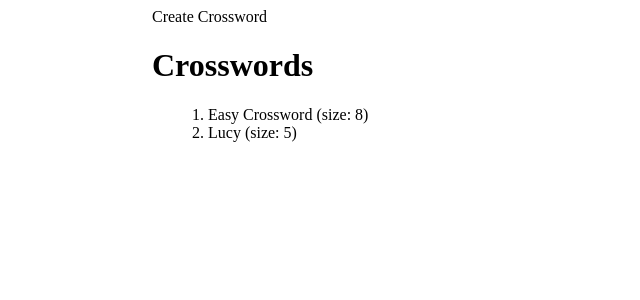
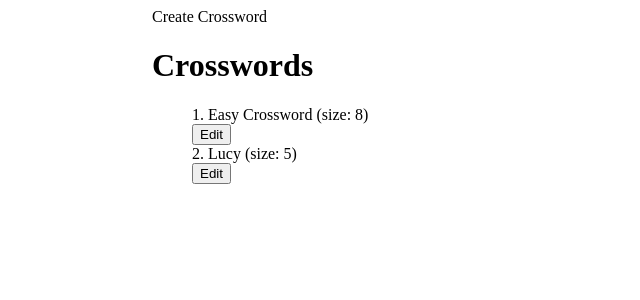
Before and after one commit to AnthonyPengelly/crossword, a React app: page / in a window 1280 px wide. Shown: the top 300 px of the page, without its empty margins (0-640 px from the left). Built offline with nearby package versions, Linux system fonts and the light colour scheme.

Commit message:
Allow editing of existing crosswords

```diff
--- a/src/components/crosswordCreator.tsx
+++ b/src/components/crosswordCreator.tsx
@@ -12,6 +12,7 @@ import {mapCrosswordToNumberedCrossword} from "../helpers/crosswordNumberer";
 import {getSquaresForClue, getMaxLengthForClue, getIndexOfClue} from "../helpers/clueHelper";
 
 interface CrosswordCreatorProps {
+    crossword?: NumberedCrossword;
     returnToList: () => void;
     createCrossword: (crossword: NumberedCrossword) => void;
 }
@@ -26,7 +27,7 @@ interface CrosswordCreatorState {
 export default class CrosswordCreator extends React.Component<CrosswordCreatorProps, CrosswordCreatorState> {
     constructor(props: CrosswordCreatorProps) {
         super(props);
-        this.state = {crossword: undefined, selectedIndices: []};
+        this.state = {crossword: this.getCrosswordForEditting(props.crossword), selectedIndices: []};
         this.createBlankCrossword = this.createBlankCrossword.bind(this);
         this.completeCrossword = this.completeCrossword.bind(this);
         this.selectSquare = this.selectSquare.bind(this);
@@ -35,6 +36,10 @@ export default class CrosswordCreator extends React.Component<CrosswordCreatorPr
         this.changeDirection = this.changeDirection.bind(this);
         this.updateClue = this.updateClue.bind(this);
         this.deleteClue = this.deleteClue.bind(this);
+    }
+
+    componentWillReceiveProps(newProps: CrosswordCreatorProps): void {
+        this.setState({crossword: this.getCrosswordForEditting(newProps.crossword)});
     }
 
     render(): JSX.Element {
@@ -174,6 +179,18 @@ export default class CrosswordCreator extends React.Component<CrosswordCreatorPr
         }
     }
 
+    getCrosswordForEditting(crossword: NumberedCrossword): NumberedCrossword {
+        if (!crossword) {
+            return undefined;
+        }
+        crossword.squares.forEach(square => {
+            if (!square.letter) {
+                square.isBlank = false;
+            }
+        });
+        return crossword;
+    }
+
     resetState(): void {
         this.setState({currentClue: undefined, selectedSquareIndex: undefined});
     }
--- a/src/components/crosswordList.tsx
+++ b/src/components/crosswordList.tsx
@@ -5,7 +5,7 @@ import testCrossword from "../testCrossword";
 interface CrosswordListProps {
     crosswords: Crossword[];
     openCrossword: (crossword: Crossword) => void;
-    openCrosswordCreator: () => void;
+    openCrosswordCreator: (crossword: Crossword) => void;
 }
 
 export default class CrosswordList extends React.Component<CrosswordListProps, {}> {
@@ -15,16 +15,18 @@ export default class CrosswordList extends React.Component<CrosswordListProps, {
 
     render(): JSX.Element {
         const crosswordList = this.props.crosswords.map((crossword, index) => (
-            <li className="clickable"
-                key={index}
-                onClick={() => this.props.openCrossword(crossword)}
-            >
-                {index + 1}. {crossword.name} (size: {crossword.size})
-            </li>
+            <React.Fragment key={index}>
+                <li className="clickable"
+                    onClick={() => this.props.openCrossword(crossword)}
+                >
+                    {index + 1}. {crossword.name} (size: {crossword.size})
+                </li>
+                <button onClick={() => this.props.openCrosswordCreator(crossword)}>Edit</button>
+            </React.Fragment>
         ));
         return (
             <div>
-                <div className="clickable" onClick={this.props.openCrosswordCreator}>
+                <div className="clickable" onClick={() => this.props.openCrosswordCreator(undefined)}>
                     Create Crossword
                 </div>
                 <h1>Crosswords</h1>
--- a/src/components/home.tsx
+++ b/src/components/home.tsx
@@ -40,21 +40,28 @@ export default class Home extends React.Component<{}, HomeState> {
         this.setState({currentCrossword: this.getEmptyCrosswordFromCrossword(crossword)});
     }
 
-    openCrosswordCreator() {
-        this.setState({createCrossword: true, currentCrossword: undefined});
+    openCrosswordCreator(crossword: NumberedCrossword) {
+        this.setState({createCrossword: true, currentCrossword: crossword});
     }
 
     createCrossword(crossword: NumberedCrossword): void {
+        if (this.state.currentCrossword !== undefined) {
+            this.state.crosswords.splice(this.state.crosswords.indexOf(this.state.currentCrossword), 1);
+        }
         this.state.crosswords.push(crossword);
         this.setState({
             currentCrossword: undefined,
-            createCrossword: false
+            createCrossword: false,
+            crosswords: this.state.crosswords
         });
     }
 
     getContentFromState(): JSX.Element {
         if (this.state.createCrossword) {
-            return <CrosswordCreator returnToList={this.returnToList} createCrossword={this.createCrossword} />
+            return <CrosswordCreator
+                crossword={this.state.currentCrossword}
+                returnToList={this.returnToList}
+                createCrossword={this.createCrossword} />
         }
         if (this.state.currentCrossword !== undefined) {
             return <Crossword crossword={this.state.currentCrossword} returnToList={this.returnToList} />;
@@ -68,10 +75,15 @@ export default class Home extends React.Component<{}, HomeState> {
     }
 
     getEmptyCrosswordFromCrossword(crossword: NumberedCrossword): NumberedCrossword {
-        crossword.squares = crossword.squares.map(square => {return {
+        const squares = crossword.squares.map(square => {return {
             isBlank: square.isBlank,
             clueNumber: square.clueNumber
         }});
-        return crossword;
+        return {
+            name: crossword.name,
+            clues: crossword.clues,
+            squares: squares,
+            size: crossword.size
+        };
     }
 }
```
Also changed, not shown: src/lucys-crossword.json (+1 -1 lines).
